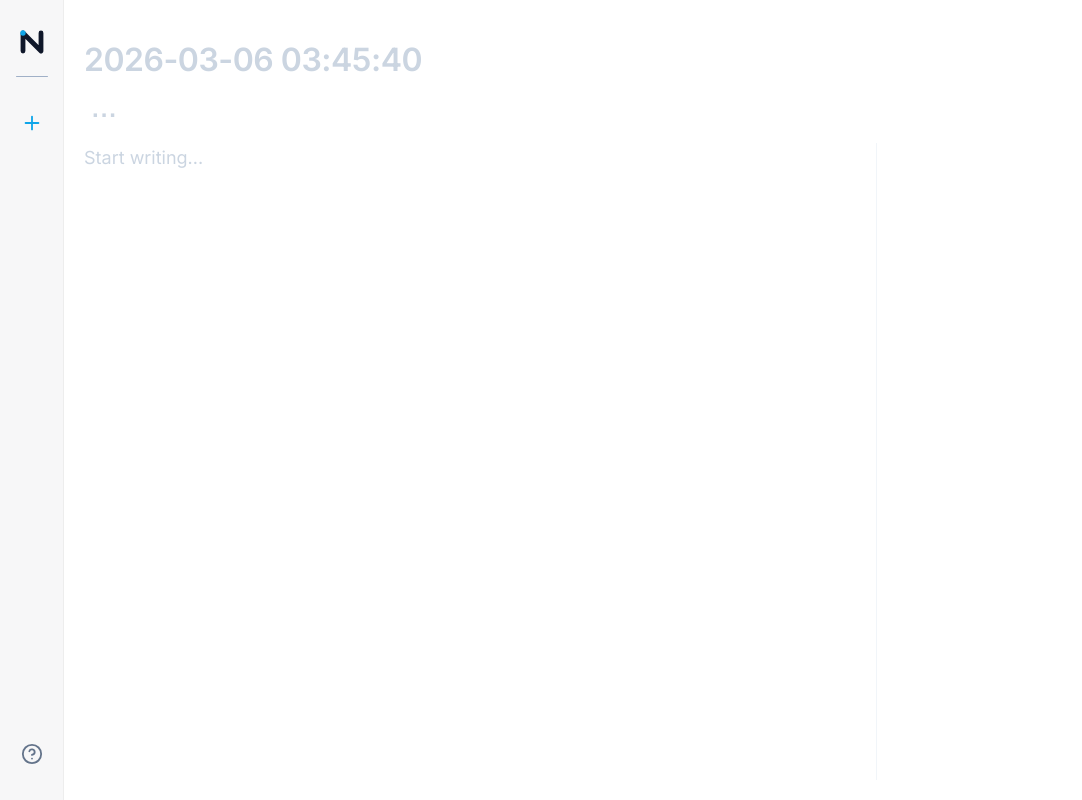
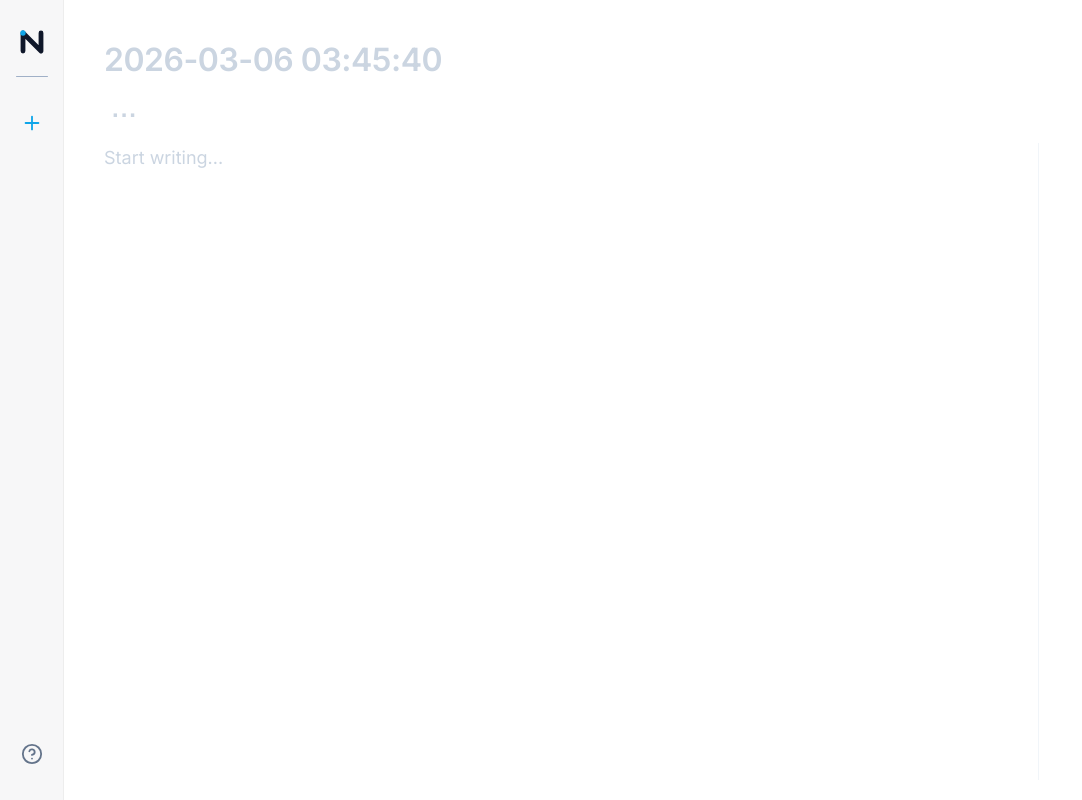
Before and after one commit to lnmpy/note.lnmpy.com, a Vue app: page /list in a window 1280 px wide. Both pictures are taken after a click on the button "Create First Note". Shown: the whole page, without its empty margins (0-1082 px from the left). Built offline with nearby package versions, Linux system fonts and the light colour scheme.

Commit message:
optimize layout

```diff
--- a/src/views/NoteView.vue
+++ b/src/views/NoteView.vue
@@ -278,6 +278,7 @@ watch([noteTitle, noteContent, isCalcEnabled, isHighlightEnabled], ([newTitle, n
       </div>
 
       <div class="content-wrapper">
+        <div class="main-editor-area">
           <div class="mirror-mask" v-show="isCalcEnabled && isHighlightEnabled || true /* Always need mirror container for heights, mask shouldn't hide it completely unless we don't need heights. Wait, mask is part of the feature */" :style="{ zIndex: 0 }">
             <div class="mirror-container" ref="mirrorContainerRef" aria-hidden="true" :class="{ 'highlight-active': isHighlightEnabled && isCalcEnabled }">
               <div v-for="(line, index) in noteLines" :key="index" class="mirror-line" v-html="renderLine(line, index)"></div>
@@ -293,6 +294,7 @@ watch([noteTitle, noteContent, isCalcEnabled, isHighlightEnabled], ([newTitle, n
             placeholder="Start writing..."
             @scroll="handleScroll"
           ></textarea>
+        </div>
         <div class="calculation-results" ref="calcResultsRef" v-show="isCalcEnabled">
           <div v-for="(res, index) in calculationResults" :key="index" class="calc-line" :style="{ height: (lineHeights[index] || 30.6) + 'px' }">
             <template v-if="res.intPart !== undefined">
@@ -318,19 +320,16 @@ watch([noteTitle, noteContent, isCalcEnabled, isHighlightEnabled], ([newTitle, n
 }
 
 .editor-container {
-  width: 80%;
-  max-width: 1200px;
+  width: 80%; /* Match media query for >1440px */
   margin: 40px auto 20px auto;
   display: flex;
   flex-direction: column;
   flex: 1;
-  transition: margin-right 0.3s ease, margin-left 0.3s ease, max-width 0.3s ease;
 }
 
 .editor-container.has-calc {
-  margin-right: max(10vw, 40ch);
-  margin-left: auto;
-  max-width: min(1200px, calc(100% - max(10vw, 40ch) - 20px));
+  /* Calculation results occupy 20ch on the right */
+  /* This container width will still be defined by media queries */
 }
 
 .title-input {
@@ -464,6 +463,18 @@ watch([noteTitle, noteContent, isCalcEnabled, isHighlightEnabled], ([newTitle, n
   overflow: visible;
 }
 
+.editor-container.has-calc .content-wrapper {
+  display: grid;
+  grid-template-columns: 1fr 20ch;
+  gap: 20px;
+}
+
+.main-editor-area {
+  position: relative;
+  min-width: 0; /* Prevents flex/grid overflowing */
+}
+
+/* Rest of mirror classes... */
 .mirror-mask {
   position: absolute;
   top: 0;
@@ -545,16 +556,12 @@ watch([noteTitle, noteContent, isCalcEnabled, isHighlightEnabled], ([newTitle, n
 }
 
 .calculation-results {
-  position: absolute;
-  left: 100%;
-  top: 0;
-  bottom: 0;
-  width: max(10vw, 25ch); /* Sync strictly with editor's margin-right */
-  min-width: 25ch;
+  /* no position absolute now */
+  width: 20ch;
   height: 100%;
   overflow-y: hidden;
   overflow-x: visible;
-  padding: 0 20px 24px 20px;
+  padding: 0 0 24px 20px;
   box-sizing: border-box;
   font-size: 18px;
   line-height: 1.7;
@@ -598,10 +605,8 @@ watch([noteTitle, noteContent, isCalcEnabled, isHighlightEnabled], ([newTitle, n
     margin: 20px auto;
   }
 
-  .editor-container.has-calc {
-    margin-right: 25ch;
-    margin-left: 10px;
-    max-width: calc(100% - 25ch - 10px);
+  .editor-container.has-calc .content-wrapper {
+    display: flex; /* Revert grid */
   }
 
   .title-input {
@@ -613,9 +618,27 @@ watch([noteTitle, noteContent, isCalcEnabled, isHighlightEnabled], ([newTitle, n
   }
 
   .calculation-results {
-    width: 40ch;
-    padding: 0 10px 24px 10px;
-    font-size: 16px;
+    display: none;
+  }
+}
+
+@media (min-width: 769px) and (max-width: 1280px) {
+  .editor-container {
+    width: 100%;
+    padding: 0 40px; /* Some padding so it doesn't touch the edges */
+    box-sizing: border-box;
+  }
+}
+
+@media (min-width: 1281px) and (max-width: 1440px) {
+  .editor-container {
+    width: 90%;
+  }
+}
+
+@media (min-width: 1441px) {
+  .editor-container {
+    width: 80%;
   }
 }
 </style>
```
Lines whose indentation alone changed are shown as unchanged.
